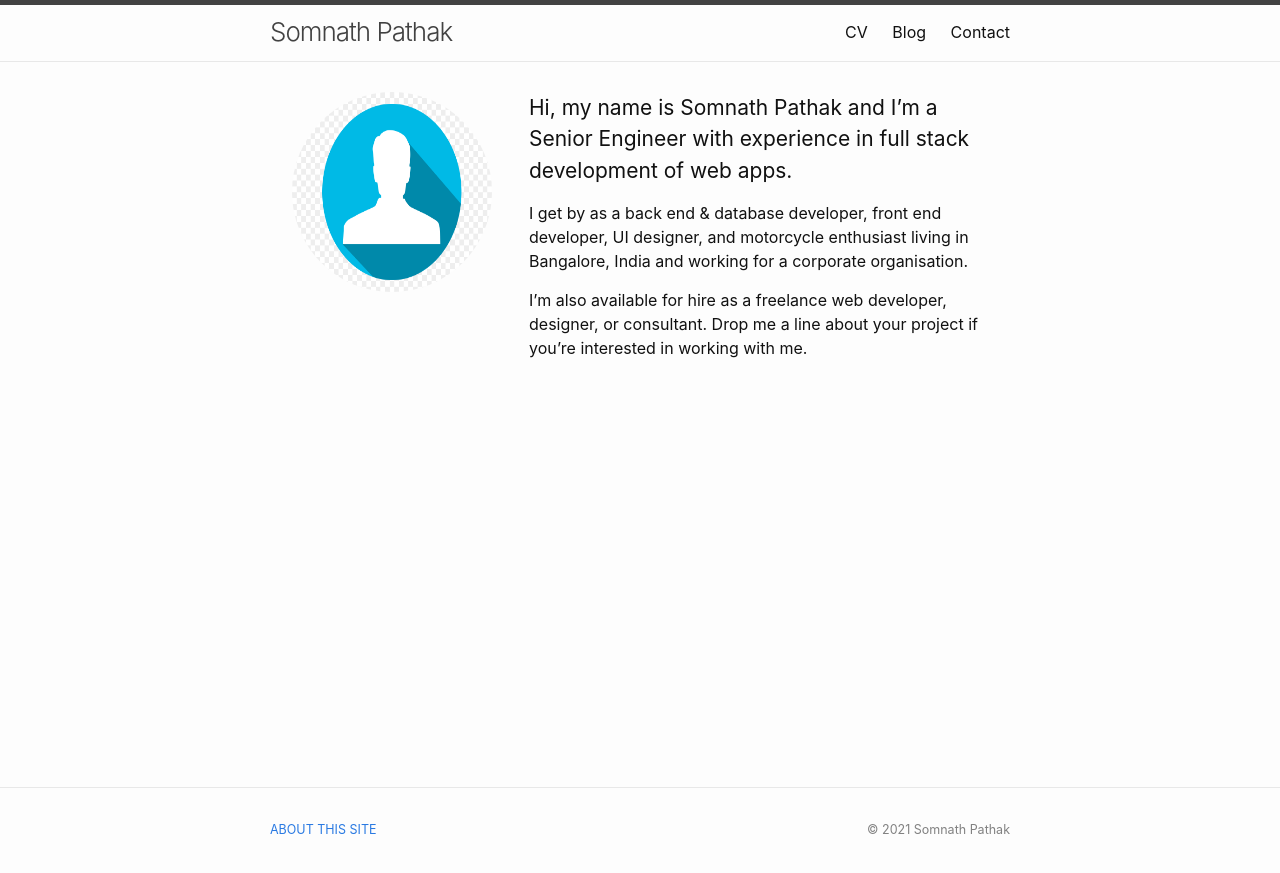
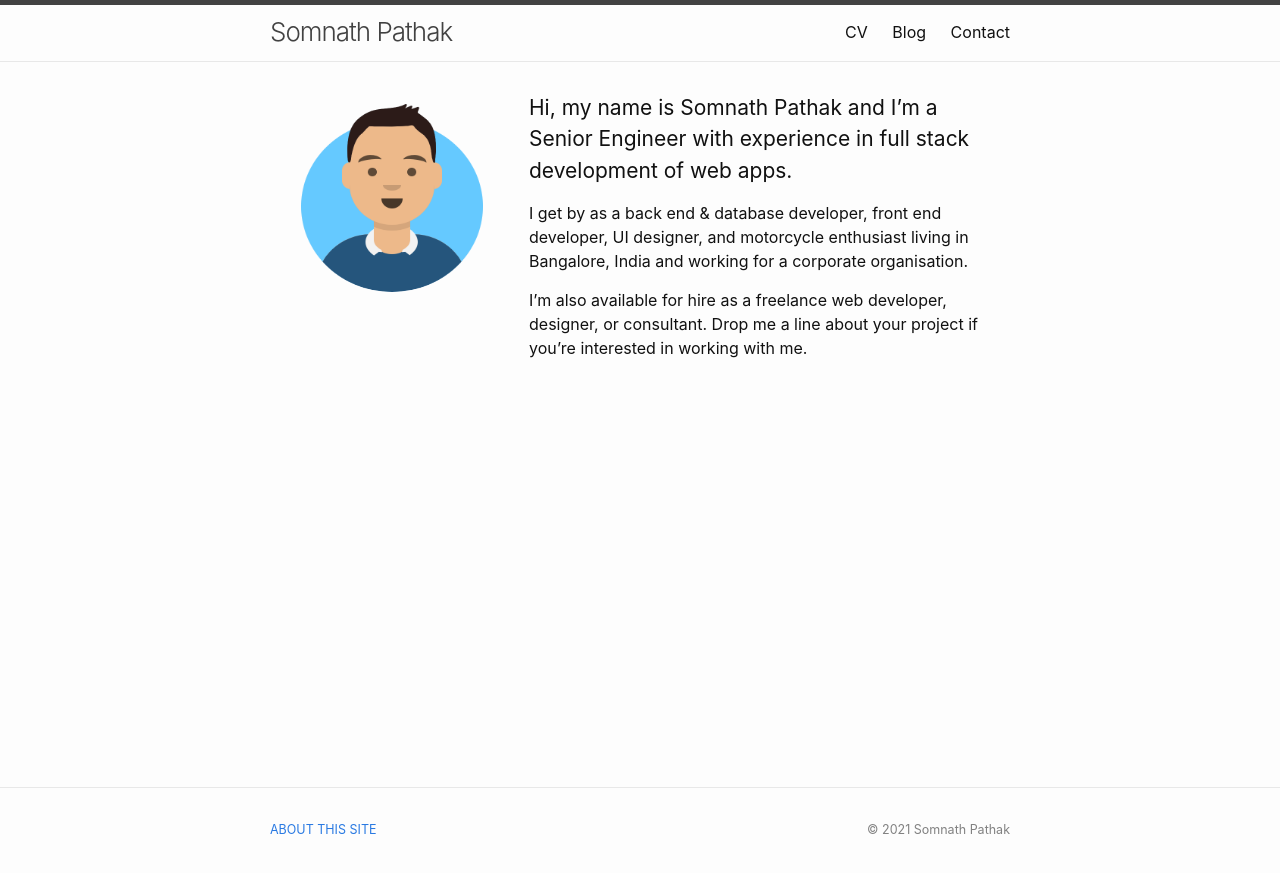
Before and after one commit to somnathpathak/web, a Jekyll site: the page built from index.md, in a window 1280 px wide. Shown: the top 873 px of the page. Built offline with Jekyll 4.4.1, drawn with Linux system fonts in a browser that asks for light colours.

Commit message:
Update Avatar

```diff
--- a/index.md
+++ b/index.md
@@ -15,7 +15,7 @@ exclude: true
 [//]: <> Images can be specified with the below syntax in Kramdown.
 [//]: <> Read this for a quick reference: https://kramdown.gettalong.org/syntax.html#images
 
-![Somnath Pathak](assets/img/avatar7.png){: .avatar}
+![Somnath Pathak](assets/img/avatar8.png){: .avatar}
 
 </div>
 
```
Also changed, not shown: assets/img/avatar8.png (added).
